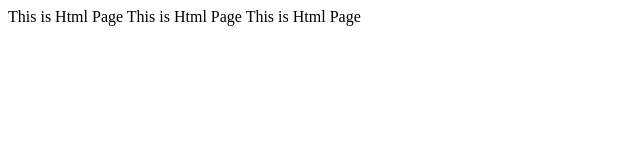
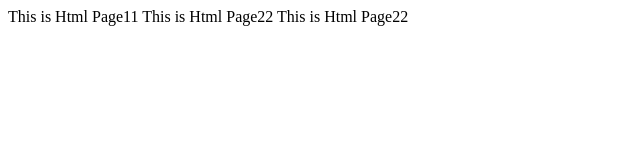
Before and after one commit to stillpeng/first-repo, a plain HTML site: page index.html in a window 1280 px wide. Shown: the whole page, without its empty margins (0-640 px from the left). Drawn offline with Linux system fonts and the light colour scheme.

Commit message:
Update index.html

```diff
--- a/index.html
+++ b/index.html
@@ -5,8 +5,8 @@
 		<meta charset="utf-8">
 	</head>
 	<body>
-		This is Html Page
-		This is Html Page
-		This is Html Page
+		This is Html Page11
+		This is Html Page22
+		This is Html Page22
 	</body>
 </html>
```
